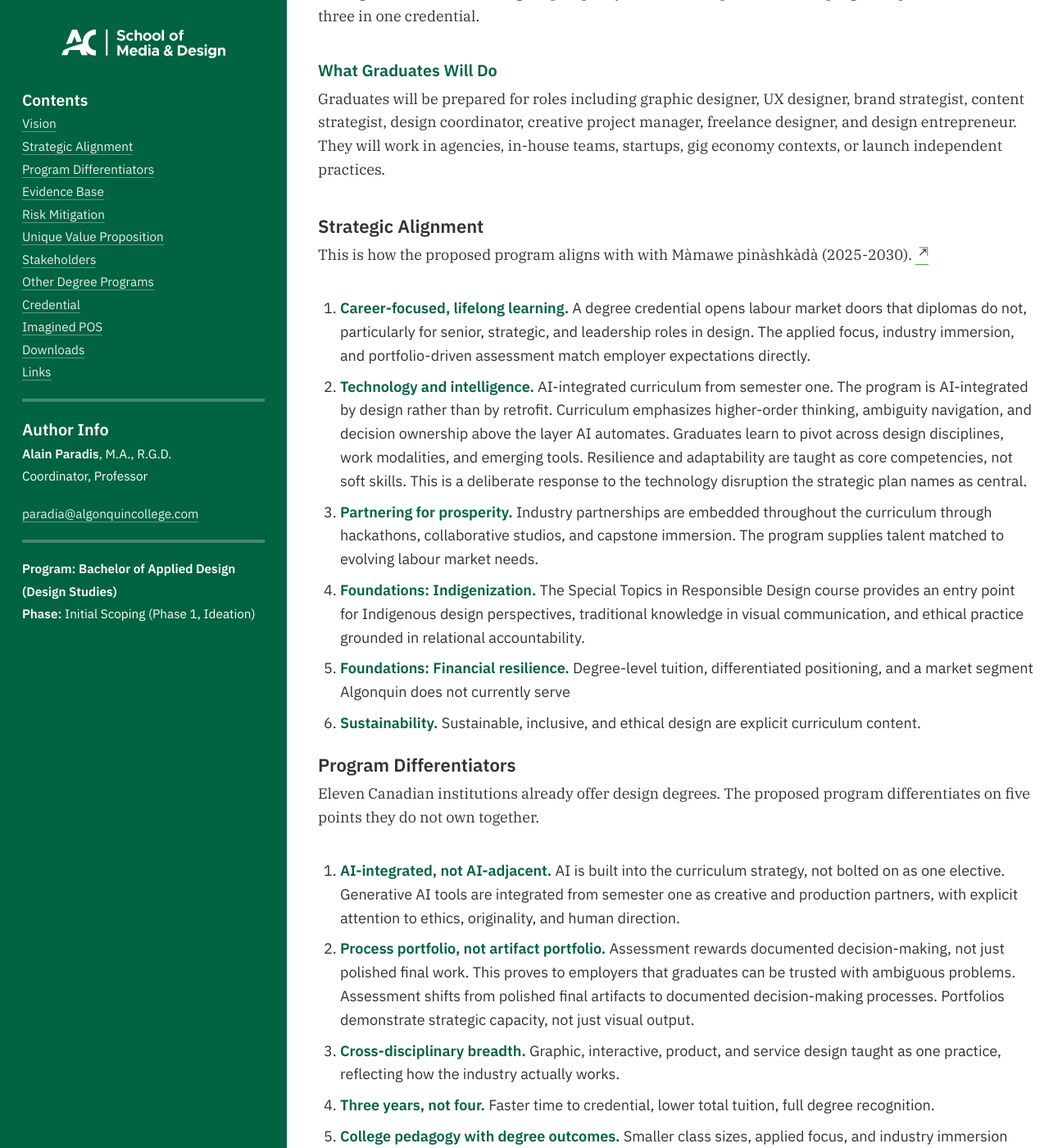
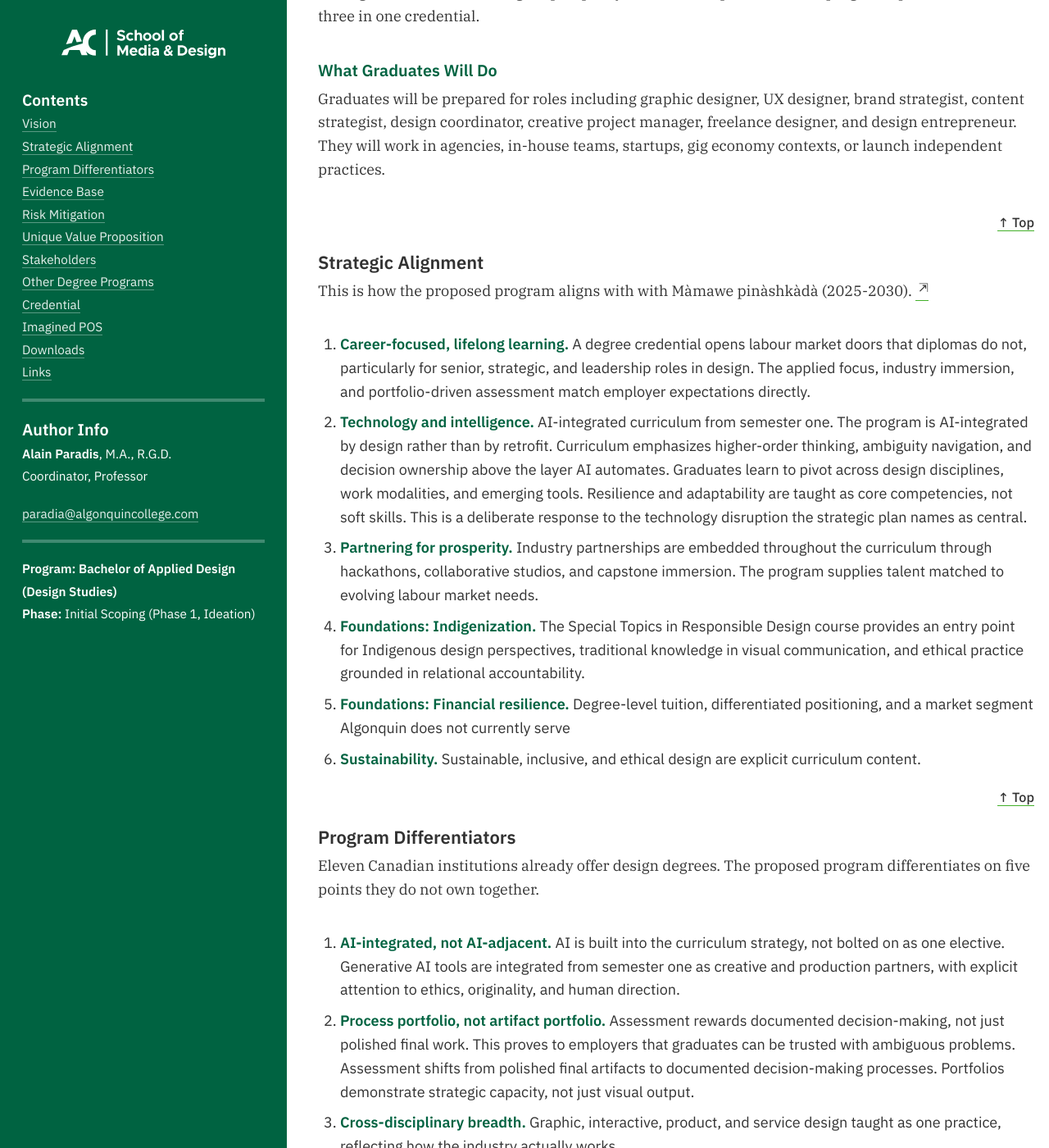
Before and after one commit to AlainParadis/program-transformation, a Jekyll site: the page built from index.md, in a window 1280 px wide and 1400 px high, scrolled down 1640 px. Shown: the whole window at 82% size. Built offline with Jekyll 4.4.1, drawn with Linux system fonts in a browser that asks for light colours.

Commit message:
Add top-link includes between sections
Insert {% include top-link.html %} snippets throughout index.md so each major section has a 'back to top' link. This improves navigation by placing the top-link after multiple section includes (vision, strat-plan, differentiation, evidence, risk-mitigation, uvp, stakeholders, degreeprograms, etc.).

```diff
--- a/index.md
+++ b/index.md
@@ -5,14 +5,19 @@ title: "Phase 1: <strong>Initial Scoping & Ideation</strong>"
 order: 0
 ---
 {% include vision.html %}
+{% include top-link.html %}
 {% include strat-plan.html %}
+{% include top-link.html %}
 {% include differentiation.html %}
+{% include top-link.html %}
 {% include evidence.html %}
+{% include top-link.html %}
 {% include risk-mitigation.html %}
 {% include top-link.html %}
 {% include uvp.html %}
 {% include top-link.html %}
 {% include stakeholders.html %}
+{% include top-link.html %}
 {% include degreeprograms.html %}
 {% include top-link.html %}
 {% include credential.html %}
```
